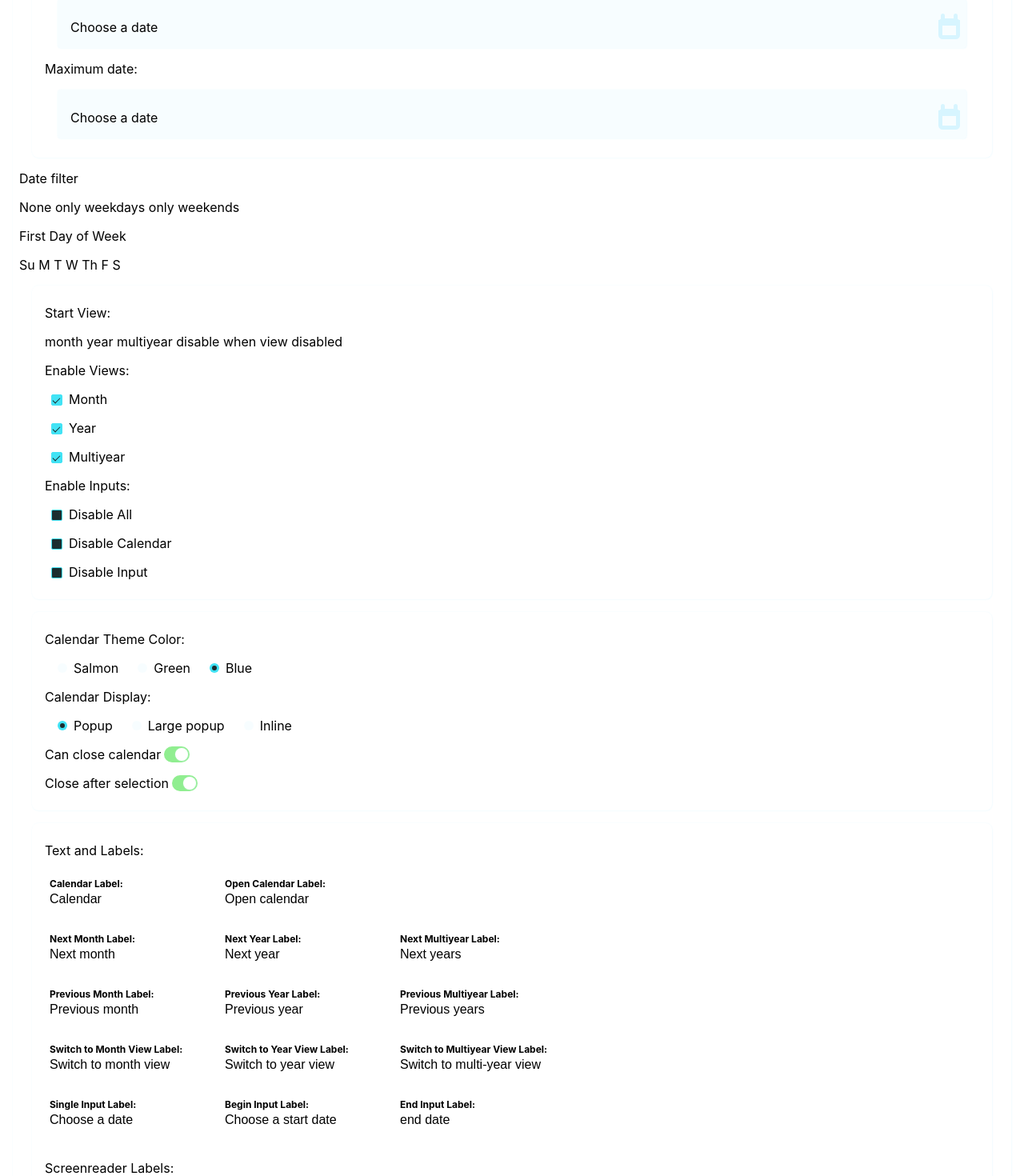
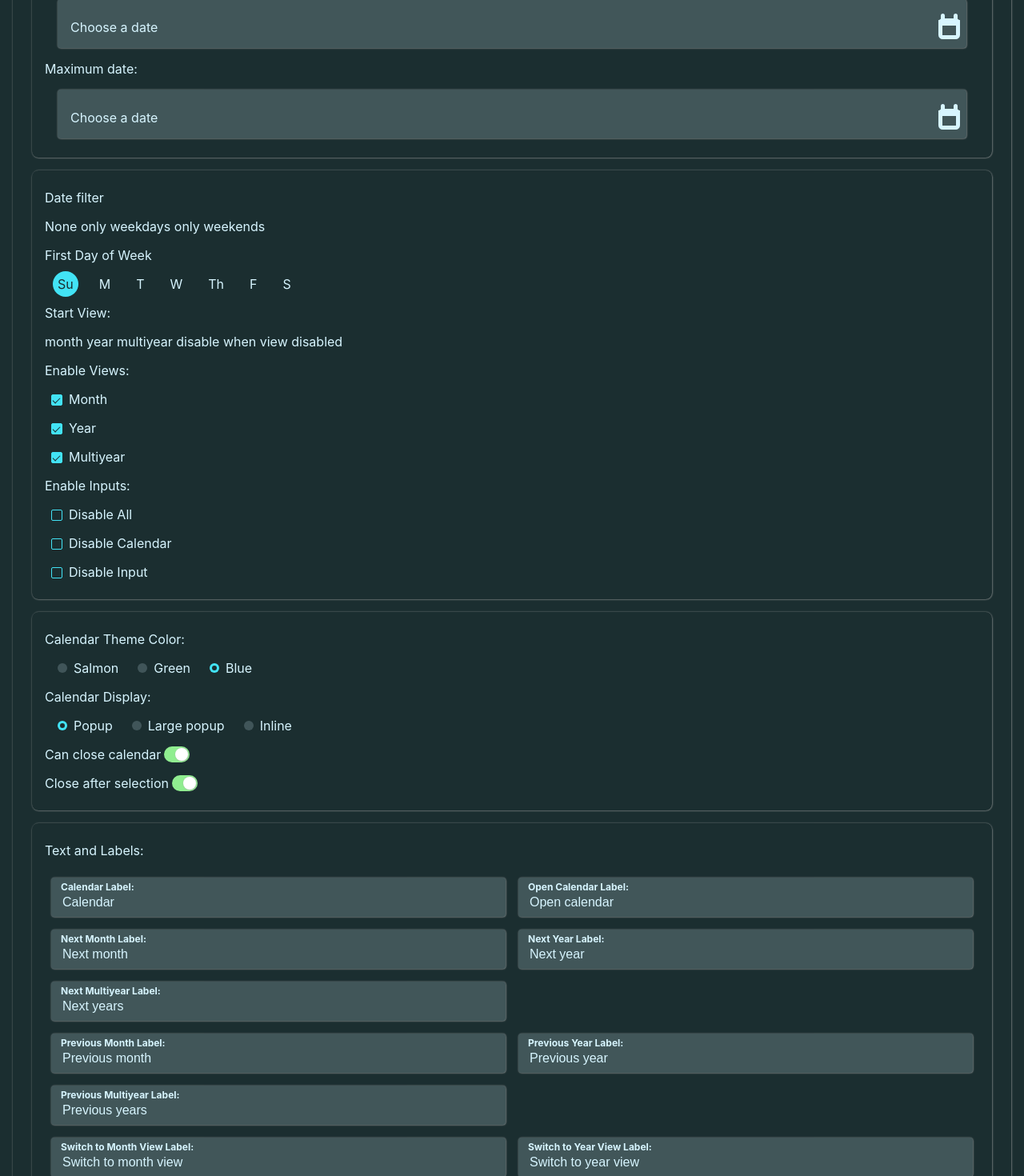
Before and after one commit to kelbert2/Datepicker, a React (Create React App) app: page / in a window 1280 px wide. Shown: the part 460-1930 px from the top of the page at 80% size. Built offline with nearby package versions, Linux system fonts and the light colour scheme.

Commit message:
Improved styling of weekday selection and checkbox

```diff
--- a/src/demo/App.css
+++ b/src/demo/App.css
@@ -1,8 +1,8 @@
 :root {
   --color: salmon;
   --color-light: rgb(250, 186, 160);
-  --on-color: white;
-  --on-color-light: black;
+  --on-color: var(--background);
+  --on-color-light: var(--on-background);
 
   --background: white;
   --neutral-light: rgba(0, 0, 0, .1);
@@ -14,6 +14,11 @@
 
   --fields-button-height: 2.4em;
   --fields-button-width: 2em;
+}
+
+html {
+  color: var(--on-background);
+  background: var(--background);
 }
 
 /*  TODO: Make another surrounding class to increase specificity and ensure styling in here will override any in Datepicker.css. */
@@ -47,9 +52,11 @@
   display: inline-block;
   position: relative;
   padding: .5em .25em;
+
 }
 
-.field input {
+.field input,
+.text-field input {
   width: calc(100% - .5em);
   text-align: left;
 
@@ -58,6 +65,7 @@
   font-size: 1em;
   line-height: 1em;
 
+  color: var(--on-background);
   background: transparent;
   border: none;
 }
@@ -73,7 +81,11 @@
 .field:focus label,
 .field:active label,
 .field:focus-within label,
-.field input.filled+label {
+.field input.filled+label,
+.text-field:focus label,
+.text-field:active label,
+.text-field:focus-within label,
+.text-field input.filled+label {
   bottom: 2.5em;
   font-size: .75em;
   font-weight: bold;
@@ -164,7 +176,8 @@
 
 .toggle input,
 .checkbox input,
-.radio input {
+.radio input,
+.radio-weekday input {
   opacity: 0;
   width: 0%;
   margin: 0;
@@ -256,7 +269,17 @@
   transform: rotate(45deg);
 }
 
-.radio {
+.checkbox input:disabled+label::before {
+  border-color: var(--neutral);
+  background: var(--neutral);
+}
+
+.checkbox input:disabled+label {
+  color: var(--neutral);
+}
+
+.radio,
+.radio-weekday {
   display: inline;
   position: relative;
   margin: 0 .5em;
@@ -296,12 +319,77 @@
   background: var(--background);
 }
 
+.radio-weekday label {
+  cursor: pointer;
+}
+
+.radio-weekday label {
+  position: relative;
+  padding: .5em;
+  border-radius: 1em;
+  z-index: 2;
+}
+
+.radio-weekday label::before {
+  display: inline-block;
+  content: '';
+  position: absolute;
+  z-index: -1;
+  height: 2em;
+  width: 2em;
+  top: 50%;
+  left: 50%;
+
+  border-radius: 1em;
+  /* background: var(--color-light); */
+  transform: translate(-50%, -50%);
+
+  transition: .3s;
+}
+
+.radio-weekday:hover label::before {
+  background: var(--neutral-light);
+}
+
+.radio-weekday input:checked+label {
+  color: var(--on-color);
+}
+
+.radio-weekday input:checked+label::before {
+  background: var(--color);
+}
+
+.text-field {
+  display: inline-block;
+  position: relative;
+  margin: .5em;
+  padding: 1.25em .75em .5em;
+
+  width: calc(50% - 2.5em);
+
+  border-radius: .25em;
+  background: var(--neutral-light);
+  box-shadow: .02em .02em .125em var(--neutral-dark);
+}
+
+.text-field label {
+  position: absolute;
+  left: 1em;
+  bottom: .5em;
+
+  transition: all .3s;
+}
+
+
 .test>div,
 .test {
   padding: .5em;
   margin: 1em;
   border-radius: .5em;
   box-shadow: .02em .02em .125em var(--neutral-dark);
+
+  color: var(--on-background);
+  background: var(--background);
 }
 
 .test>div {
--- a/src/demo/Display.tsx
+++ b/src/demo/Display.tsx
@@ -3,6 +3,7 @@ import { VIEW, makeDatepickerTheme, getMonthNames, getMonth, getYear, YEARS_PER_
 import { CalendarDisplay, DateData } from "../DatepickerContext";
 import DatepickerInput from "../DatepickerInput";
 
+// TODO: dates not updating when change first day of week
 function Display() {
     const INPUT_CLASS_FILLED = 'filled';
 
@@ -69,7 +70,8 @@ function Display() {
     const _blueTheme = (makeDatepickerTheme({
         "--color": "hsl(186, 90%, 61%)",
         "--background": "rgb(27, 46, 48)",
-        "--on-background": "rgb(215,245,255)"
+        "--on-background": "rgb(215,245,255)",
+        "--neutral-dark": "#aaa"
     }));
 
     const [_themeColor, _setThemeColor] = useState('blue' as THEMES);
@@ -159,10 +161,12 @@ function Display() {
         _setDisable(disable);
     }
     const _getDisable = () => {
-        return _disable || (_disableCalendar && _disableInput);
+        return _disable;
+        // return _disable || (_disableCalendar && _disableInput);
     }
     const _getDisableCalendar = () => {
-        return _disable || _disableCalendar;
+        // return _disable || _disableCalendar;
+        return _disableCalendar;
         // const disable = !_disableCalendar;
         // if (disable && _disableInput) {
         //     _setDisable(disable);
@@ -170,7 +174,8 @@ function Display() {
         // _setDisableCalendar(disable);
     }
     const _getDisableInput = () => {
-        return _disable || _disableInput;
+        // return _disable || _disableInput;
+        return _disableInput;
         // const disable = !_disableInput;
         // if (disable && _disableCalendar) {
         //     _setDisable(disable);
@@ -333,11 +338,68 @@ function Display() {
                     ></DatepickerInput>
                 </p>
             </div>
-            <p>Date filter</p>
-            <p>None only weekdays only weekends</p>
-            <p>First Day of Week</p>
-            <p>Su M T W Th F S </p>
             <div>
+                <p>Date filter</p>
+                <p>None only weekdays only weekends</p>
+                <p>First Day of Week</p>
+                <p>
+                    <div className="radio-weekday">
+                        <input type="radio"
+                            id="radio-weekday-0"
+                            name="radio-weekday"
+                            onClick={() => { _setFirstDayOfWeek(0) }}
+                            checked={_firstDayOfWeek === 0} />
+                        <label htmlFor="radio-weekday-0">Su</label>
+                    </div>
+                    <div className="radio-weekday">
+                        <input type="radio"
+                            id="radio-weekday-1"
+                            name="radio-weekday"
+                            onClick={() => { _setFirstDayOfWeek(1) }}
+                            checked={_firstDayOfWeek === 1} />
+                        <label htmlFor="radio-weekday-1">M</label>
+                    </div>
+                    <div className="radio-weekday">
+                        <input type="radio"
+                            id="radio-weekday-2"
+                            name="radio-weekday"
+                            onClick={() => { _setFirstDayOfWeek(2) }}
+                            checked={_firstDayOfWeek === 2} />
+                        <label htmlFor="radio-weekday-2">T</label>
+                    </div>
+                    <div className="radio-weekday">
+                        <input type="radio"
+                            id="radio-weekday-3"
+                            name="radio-weekday"
+                            onClick={() => { _setFirstDayOfWeek(3) }}
+                            checked={_firstDayOfWeek === 3} />
+                        <label htmlFor="radio-weekday-3">W</label>
+                    </div>
+                    <div className="radio-weekday">
+                        <input type="radio"
+                            id="radio-weekday-4"
+                            name="radio-weekday"
+                            onClick={() => { _setFirstDayOfWeek(4) }}
+                            checked={_firstDayOfWeek === 4} />
+                        <label htmlFor="radio-weekday-4">Th</label>
+                    </div>
+                    <div className="radio-weekday">
+                        <input type="radio"
+                            id="radio-weekday-5"
+                            name="radio-weekday"
+                            onClick={() => { _setFirstDayOfWeek(5) }}
+                            checked={_firstDayOfWeek === 5} />
+                        <label htmlFor="radio-weekday-5">F</label>
+                    </div>
+                    <div className="radio-weekday">
+                        <input type="radio"
+                            id="radio-weekday-6"
+                            name="radio-weekday"
+                            onClick={() => { _setFirstDayOfWeek(6) }}
+                            checked={_firstDayOfWeek === 6} />
+                        <label htmlFor="radio-weekday-6">S</label>
+                    </div>
+                </p>
                 <p>Start View:</p>
                 <p>month year multiyear disable when view disabled</p>
                 <p>Enable Views:</p>
@@ -468,7 +530,7 @@ function Display() {
             <div>
                 <p>Text and Labels:</p>
                 <p>
-                    <p className="field">
+                    <p className="text-field">
                         <input
                             type="text"
                             id="calendar-label-input"
@@ -480,7 +542,7 @@ function Display() {
                             htmlFor="calendar-label-input"
                         >Calendar Label:</label>
                     </p>
-                    <p className="field">
+                    <p className="text-field">
                         <input
                             type="text"
                             id="open-calendar-label-input"
@@ -493,7 +555,7 @@ function Display() {
                         >Open Calendar Label:</label>
                     </p>
                     <div>
-                        <p className="field">
+                        <p className="text-field">
                             <input
                                 type="text"
                                 id="next-month-label-input"
@@ -505,7 +567,7 @@ function Display() {
                                 htmlFor="next-month-label-input"
                             >Next Month Label:</label>
                         </p>
-                        <p className="field">
+                        <p className="text-field">
                             <input
                                 type="text"
                                 id="next-year-label-input"
@@ -517,7 +579,7 @@ function Display() {
                                 htmlFor="next-year-label-input"
                             >Next Year Label:</label>
                         </p>
-                        <p className="field">
+                        <p className="text-field">
                             <input
                                 type="text"
                                 id="next-multiyear-label-input"
@@ -531,7 +593,7 @@ function Display() {
                         </p>
                     </div>
                     <div>
-                        <p className="field">
+                        <p className="text-field">
                             <input
                                 type="text"
                                 id="prev-month-label-input"
@@ -543,7 +605,7 @@ function Display() {
                                 htmlFor="prev-month-label-input"
                             >Previous Month Label:</label>
                         </p>
-                        <p className="field">
+                        <p className="text-field">
                             <input
                                 type="text"
                                 id="prev-year-label-input"
@@ -555,7 +617,7 @@ function Display() {
                                 htmlFor="prev-year-label-input"
                             >Previous Year Label:</label>
                         </p>
-                        <p className="field">
+                        <p className="text-field">
                             <input
                                 type="text"
                                 id="prev-multiyear-label-input"
@@ -569,7 +631,7 @@ function Display() {
                         </p>
                     </div>
                     <div>
-                        <p className="field">
+                        <p className="text-field">
                             <input
                                 type="text"
                                 id="switch-month-label-input"
@@ -581,7 +643,7 @@ function Display() {
                                 htmlFor="switch-month-label-input"
                             >Switch to Month View Label:</label>
                         </p>
-                        <p className="field">
+                        <p className="text-field">
                             <input
                                 type="text"
                                 id="switch-year-label-input"
@@ -593,7 +655,7 @@ function Display() {
                                 htmlFor="switch-year-label-input"
                             >Switch to Year View Label:</label>
                         </p>
-                        <p className="field">
+                        <p className="text-field">
                             <input
                                 type="text"
                                 id="switch-multiyear-label-input"
@@ -607,7 +669,7 @@ function Display() {
                         </p>
                     </div>
                     <div>
-                        <p className="field">
+                        <p className="text-field">
                             <input
                                 type="text"
                                 id="single-input-label-input"
@@ -619,7 +681,7 @@ function Display() {
                                 htmlFor="single-input-label-input"
                             >Single Input Label:</label>
                         </p>
-                        <p className="field">
+                        <p className="text-field">
                             <input
                                 type="text"
                                 id="begin-input-label-input"
@@ -631,7 +693,7 @@ function Display() {
                                 htmlFor="begin-input-label-input"
                             >Begin Input Label:</label>
                         </p>
-                        <p className="field">
+                        <p className="text-field">
                             <input
                                 type="text"
                                 id="end-input-label-input"
```
